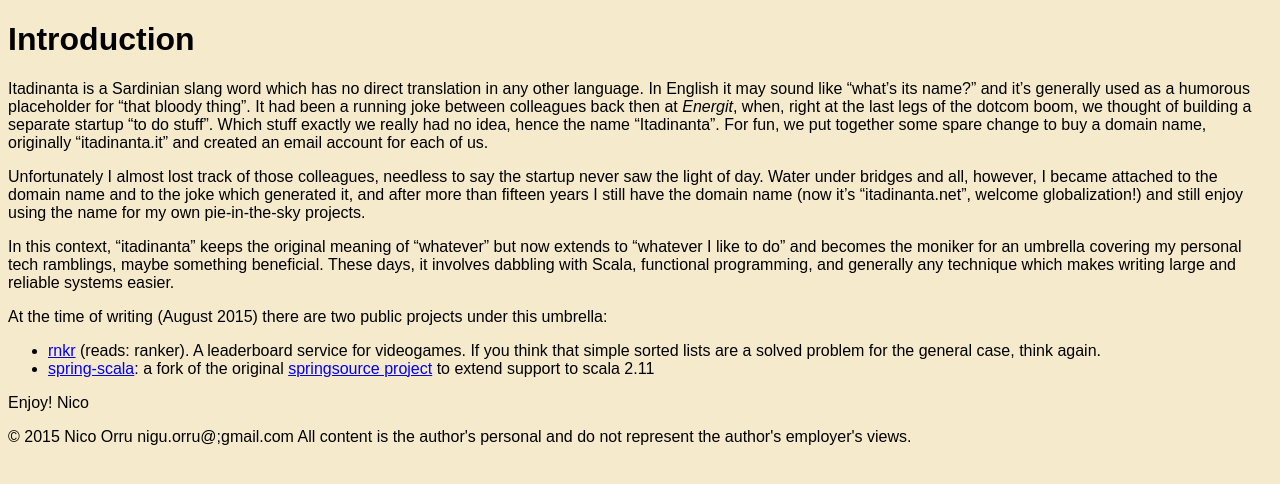
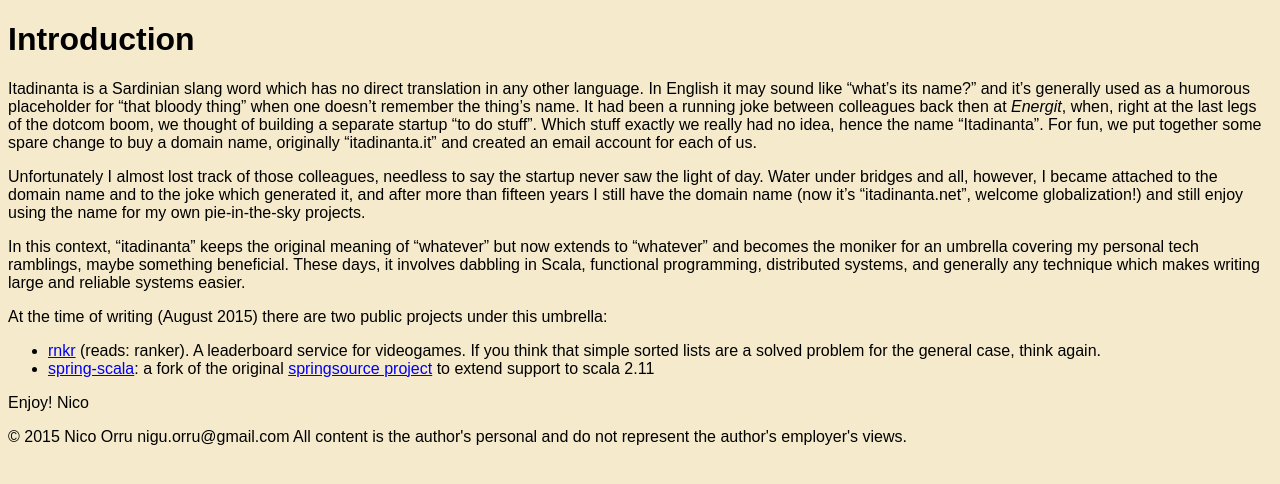
Before and after one commit to itadinanta/itadinanta.github.io, a Jekyll site: the page built from index.md, in a window 1280 px wide. Shown: the top 484 px of the page. Built offline with Jekyll 4.4.1, drawn with Linux system fonts in a browser that asks for light colours.

Commit message:
Fixed broken link

```diff
--- a/_layouts/default.html
+++ b/_layouts/default.html
@@ -11,7 +11,7 @@
 		<div id="footer">
 			&copy;
 			2015 Nico Orru
-			<span>nigu</span><span>.</span><span>orru</span><span>@;</span><span>gmail</span><span></span>.</span><span>com</span>
+			<span>nigu</span><span>&period;</span><span>orru</span><span>&commat;</span><span>gmail</span><span></span>&period;</span><span>com</span>
 			All content is the author's personal and do not represent the author's employer's views.
 		</div>
 	</body>
--- a/index.md
+++ b/index.md
@@ -3,16 +3,16 @@ layout: default
 title: Introduction
 ---
 
-Itadinanta is a Sardinian slang word which has no direct translation in any other language. In English it may sound like "what's its name?" and it's generally used as a humorous placeholder for "that bloody thing". It had been a running joke between colleagues back then at *Energit*, when, right at the last legs of the dotcom boom, we thought of building a separate startup "to do stuff". Which stuff exactly we really had no idea, hence the name "Itadinanta". For fun, we put together some spare change to buy a domain name, originally "itadinanta.it" and created an email account for each of us.
+Itadinanta is a Sardinian slang word which has no direct translation in any other language. In English it may sound like "what's its name?" and it's generally used as a humorous placeholder for "that bloody thing" when one doesn't remember the thing's name. It had been a running joke between colleagues back then at *Energit*, when, right at the last legs of the dotcom boom, we thought of building a separate startup "to do stuff". Which stuff exactly we really had no idea, hence the name "Itadinanta". For fun, we put together some spare change to buy a domain name, originally "itadinanta.it" and created an email account for each of us.
 
 Unfortunately I almost lost track of those colleagues, needless to say the startup never saw the light of day. Water under bridges and all, however, I became attached to the domain name and to the joke which generated it, and after more than fifteen years I still have the domain name (now it's "itadinanta.net", welcome globalization!) and still enjoy using the name for my own pie-in-the-sky projects.
 
-In this context, "itadinanta" keeps the original meaning of "whatever" but now extends to "whatever I like to do" and becomes the moniker for an umbrella covering my personal tech ramblings, maybe something beneficial. These days, it involves dabbling with Scala, functional programming, and generally any technique which makes writing large and reliable systems easier.
+In this context, "itadinanta" keeps the original meaning of "whatever" but now extends to "whatever" and becomes the moniker for an umbrella covering my personal tech ramblings, maybe something beneficial. These days, it involves dabbling in Scala, functional programming, distributed systems, and generally any technique which makes writing large and reliable systems easier.
 
 At the time of writing (August 2015) there are two public projects under this umbrella:
 
 - [rnkr](http://github.com/itadinanta/rnkr) (reads: ranker). A leaderboard service for videogames. If you think that simple sorted lists are a solved problem for the general case, think again.
-- [spring-scala](http://github.com/itadinanta/spring-scala): a fork of the original [springsource project](http://github.com/spring-project/spring-scala) to extend support to scala 2.11
+- [spring-scala](http://github.com/itadinanta/spring-scala): a fork of the original [springsource project](http://github.com/spring-projects/spring-scala) to extend support to scala 2.11
 
 Enjoy!
 Nico
```
